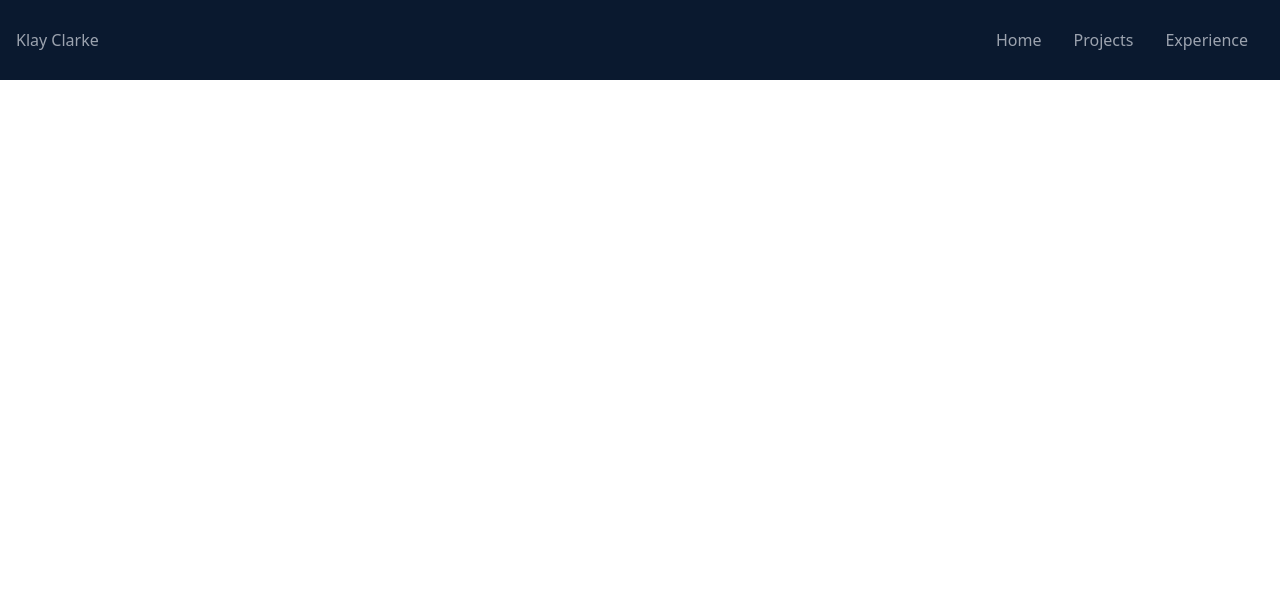
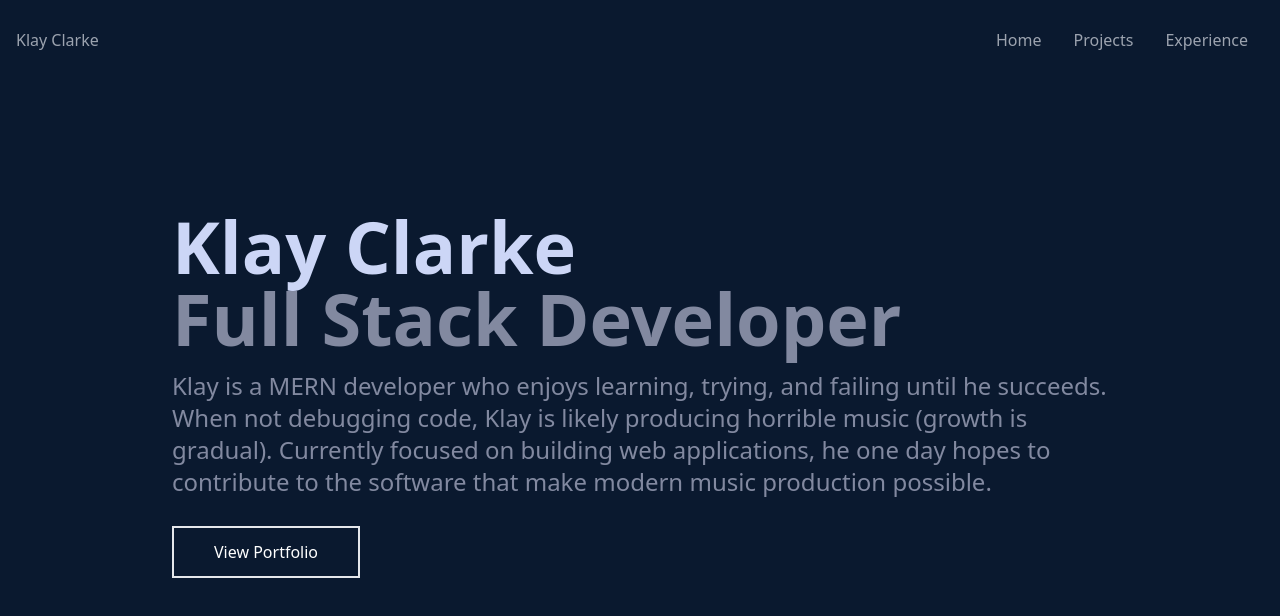
Before and after one commit to KlayClarke/personal_website, a React (Create React App) app: page / in a window 1280 px wide. Shown: the top 616 px of the page. Built offline with nearby package versions, Linux system fonts and the light colour scheme.

Commit message:
add home component to app

```diff
--- a/src/App.jsx
+++ b/src/App.jsx
@@ -1,9 +1,11 @@
+import Home from "./components/Home";
 import Navbar from "./components/Navbar";
 
 function App() {
   return (
     <div className="App">
       <Navbar />
+      <Home />
     </div>
   );
 }
```
